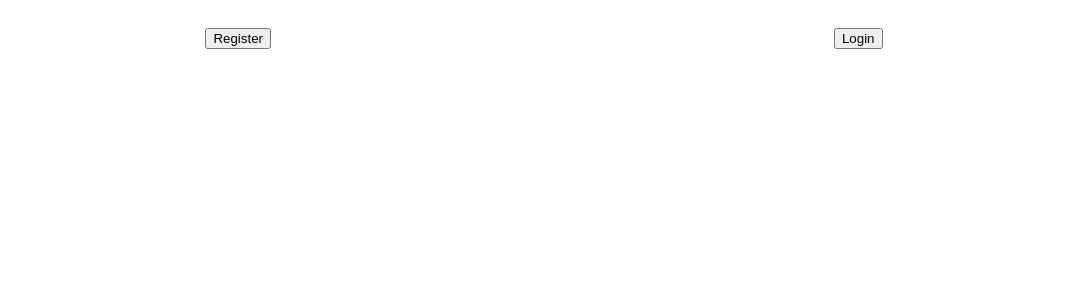
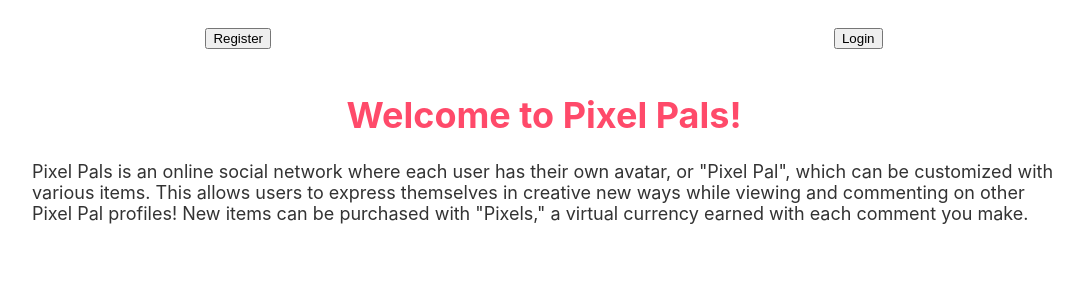
Before and after one commit to cferland/pixel-pal, a React (Create React App) app in the folder pixpals/client/: page / in a window 1280 px wide. Shown: the top 300 px of the page, without its empty margins (96-1179 px from the left). Built offline with nearby package versions, Linux system fonts and the light colour scheme.

Commit message:
landing page

```diff
--- a/pixpals/client/src/App.js
+++ b/pixpals/client/src/App.js
@@ -95,7 +95,7 @@ class App extends Component {
         {this.state.currentUser ?
           <div>
             <Header currentUser={this.state.currentUser} currentAvatar={this.state.currentAvatar} />
-            <button onClick={this.handleLogout}>Logout</button>
+            <button className="logout" onClick={this.handleLogout}>Logout</button>
           </div>
           :
           <nav>
@@ -126,6 +126,18 @@ class App extends Component {
         <Route path="/gallery" render={() => (
           <Gallery />
         )} />
+        <Route exact path="/" render={() => (
+          <div className="landing">
+            <h1>Welcome to Pixel Pals!</h1>
+            <p>
+              Pixel Pals is an online social network where each user has their own avatar,
+              or "Pixel Pal", which can be customized with various items.
+              This allows users to express themselves in creative new ways while viewing and commenting on
+              other Pixel Pal profiles!
+              New items can be purchased with "Pixels," a virtual currency earned with each comment you make.
+            </p>
+          </div>
+        )} />
       </div>
     );
   }
```
Also changed, not shown: 1 other file (tests, documents, lock files or other folders).
